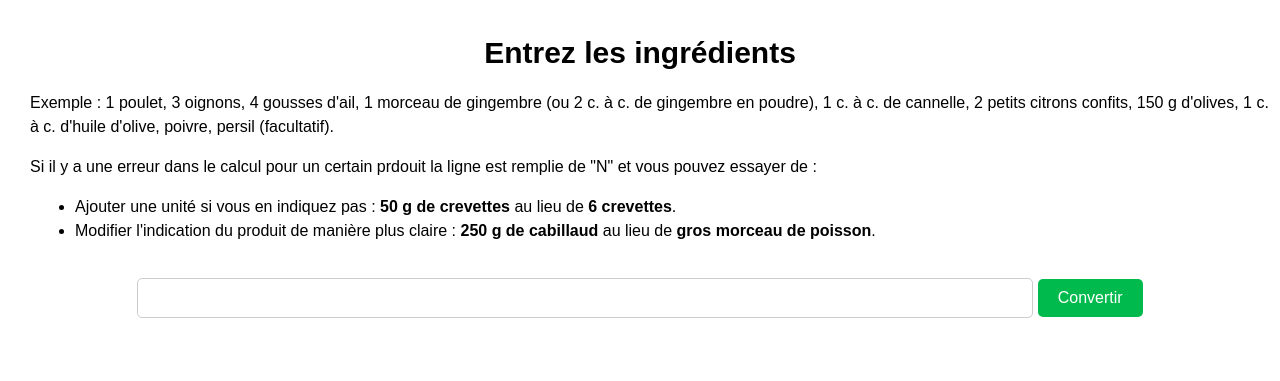
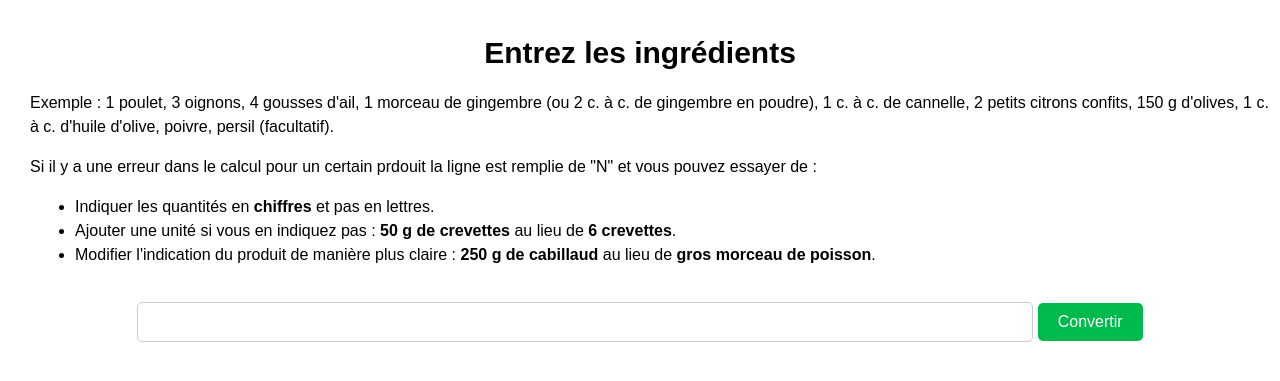
Before and after one commit to HydRen-fr/DietetX, a Flask app: page / in a window 1280 px wide. Shown: the part 210-591 px from the top of the page. Run offline with Flask 2, Linux system fonts and the light colour scheme; parts of the project's set-up code (start-up, migrations or seed data) failed here and were passed over.

Commit message:
Update index.html

```diff
--- a/templates/index.html
+++ b/templates/index.html
@@ -13,6 +13,7 @@
         1 c. à c. de cannelle, 2 petits citrons confits, 150 g d'olives, 1 c. à c. d'huile d'olive, poivre, persil (facultatif).</p>
       <p>Si il y a une erreur dans le calcul pour un certain prdouit la ligne est remplie de "N" et vous pouvez essayer de :</p>
       <ul>
+      <li>Indiquer les quantités en <strong>chiffres</strong> et pas en lettres.</li>
       <li>Ajouter une unité si vous en indiquez pas : <strong>50 g de crevettes</strong> au lieu de <strong>6 crevettes</strong>.</li>
       <li>Modifier l'indication du produit de manière plus claire : <strong>250 g de cabillaud</strong> au lieu de <strong>gros morceau de poisson</strong>.</li>
       </ul>
```
